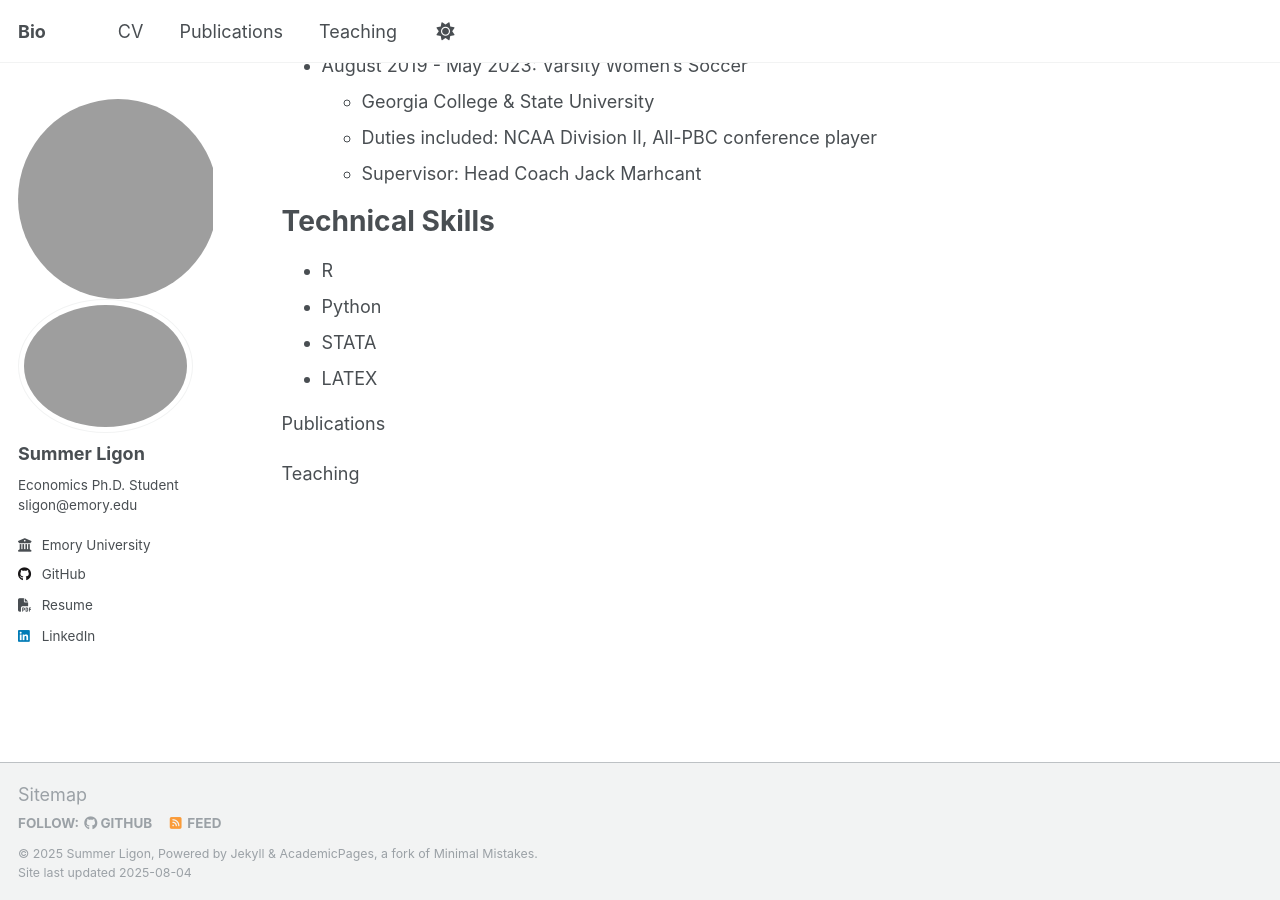
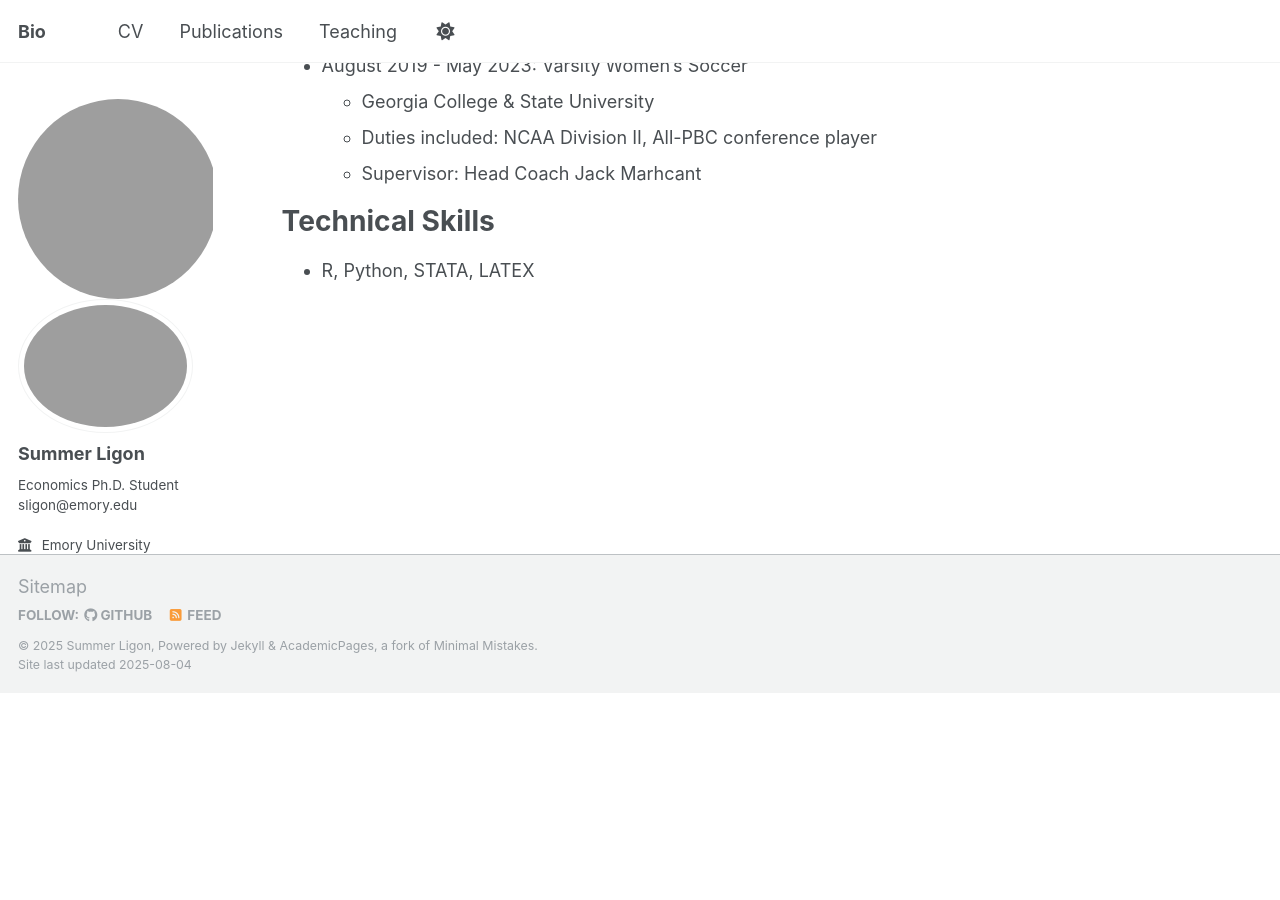
Before and after one commit to summerligon/summerligon.github.io, a Jekyll site: the page built from _pages/cv.md, in a window 1280 px wide and 900 px high, scrolled down 742 px. Built offline with Jekyll 4.4.1, drawn with Linux system fonts in a browser that asks for light colours; a script that is not in the unit is left out; after the commit the page ends 1434 px from its top, so only the background shows below that; grey boxes are pictures that could not be loaded.

Commit message:
Update cv.md

```diff
--- a/_pages/cv.md
+++ b/_pages/cv.md
@@ -39,11 +39,4 @@ Work/Professional Experience
 
 Technical Skills
 ======
-* R
-* Python
-* STATA
-* LATEX
-
-Publications
-
-Teaching
+* R, Python, STATA, LATEX
```
